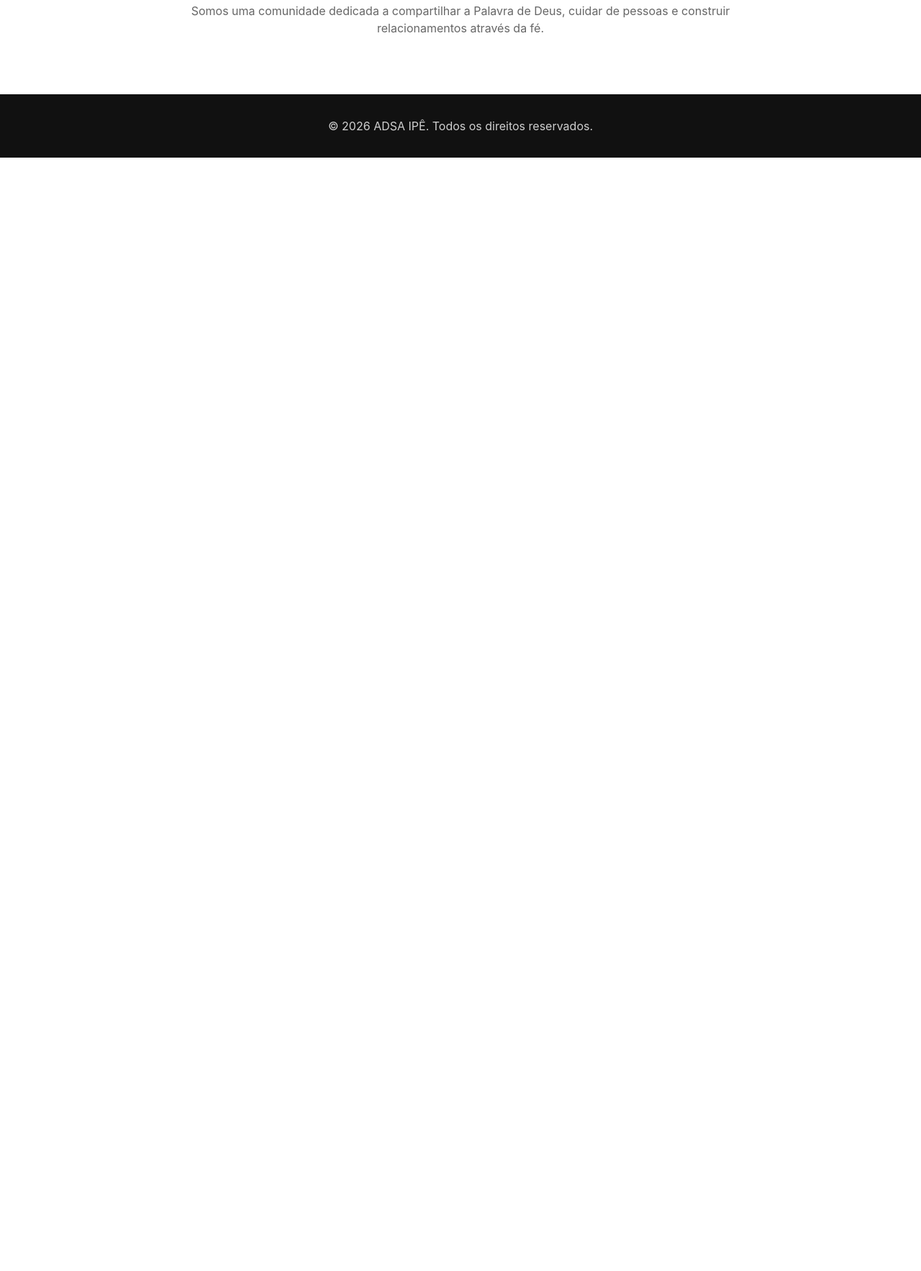
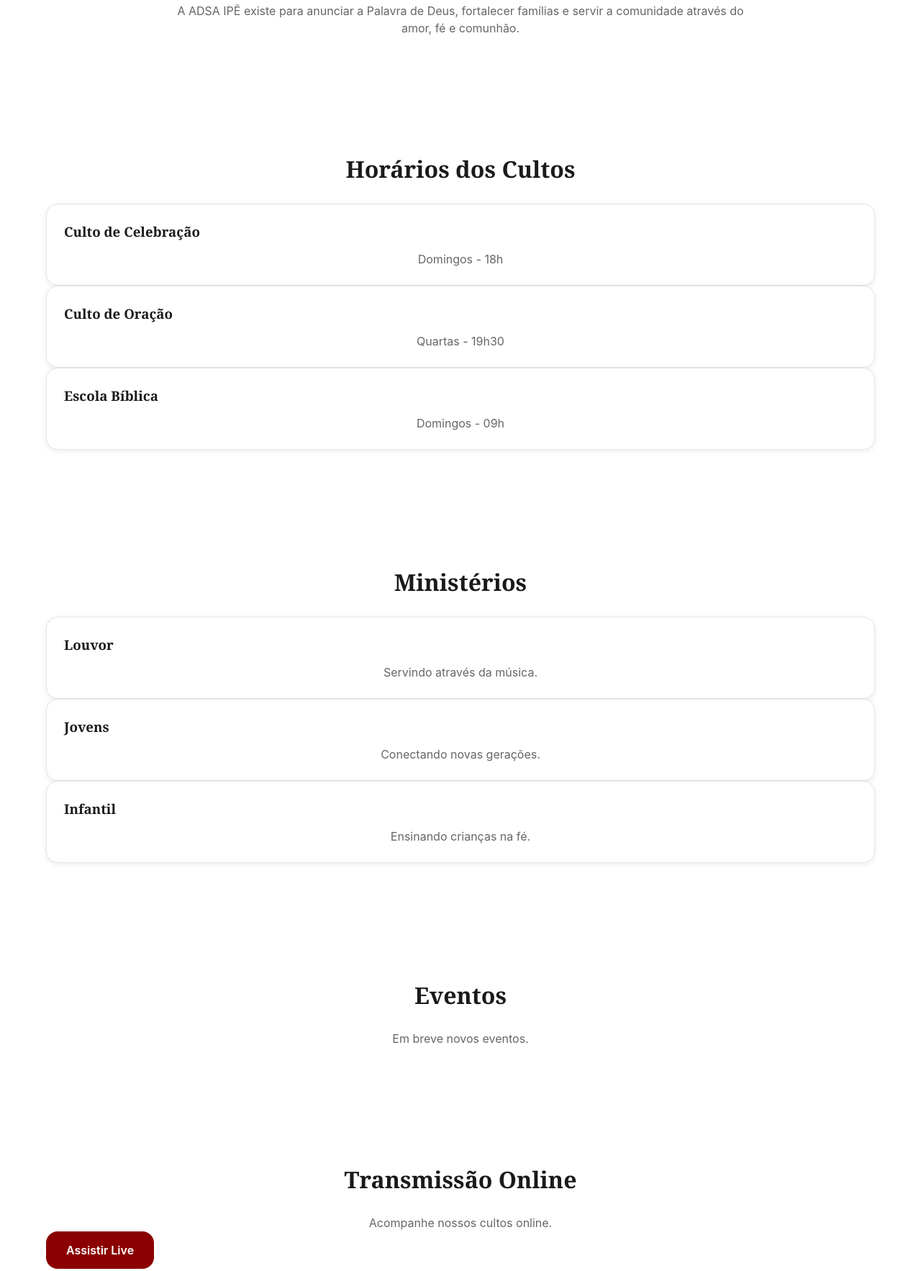
Before and after one commit to DaviAlcantara232/ADSA_IPE_SYSTEM, a website: page index.html in a window 1280 px wide. Shown: the part 950-2716 px from the top of the page at 72% size. Before the commit the page ends 1169 px from the top, so only its background shows below. Drawn offline with Linux system fonts and the light colour scheme.

Commit message:
Publicar ADSA IPE SYSTEM

```diff
--- a/index.html
+++ b/index.html
@@ -2,48 +2,59 @@
 <html lang="pt-BR">
 
 <head>
+
 <meta charset="UTF-8">
 <meta name="viewport" content="width=device-width, initial-scale=1.0">
 
 <title>ADSA IPÊ | Igreja</title>
 
-    <meta name="description" content="ADSA IPÊ - Uma igreja vivendo a fé, comunhão e propósito.">
+<meta name="description" content="ADSA IPÊ - Uma igreja vivendo fé, comunhão e propósito.">
 
-    <!-- CSS -->
+
 <link rel="stylesheet" href="css/reset.css">
 <link rel="stylesheet" href="css/design-system.css">
 <link rel="stylesheet" href="css/global.css">
 <link rel="stylesheet" href="css/components.css">
 <link rel="stylesheet" href="css/responsive.css">
 
+
 </head>
+
 
 <body>
 
-    <!-- Cabeçalho -->
+
 <header class="header">
 
 <div class="container header-content">
+
 
 <div class="logo">
 ADSA IPÊ
 </div>
 
 
-            <nav class="nav">
 
-                <a href="index.html">Início</a>
+<nav class="nav" id="navMenu">
+
+<a href="#inicio">Início</a>
 <a href="#sobre">Sobre</a>
 <a href="#ministerios">Ministérios</a>
 <a href="#eventos">Eventos</a>
+<a href="#cultos">Cultos</a>
+<a href="#contato">Contato</a>
 <a href="login.html">Área Restrita</a>
 
 </nav>
 
 
-            <button class="menu-toggle" aria-label="Abrir menu">
+
+<button class="menu-toggle" id="menuToggle">
+
 ☰
+
 </button>
+
 
 
 </div>
@@ -52,11 +63,12 @@
 
 
 
-    <!-- Hero Principal -->
 <main>
 
 
-        <section class="hero">
+
+<section class="hero" id="inicio">
+
 
 <div class="container hero-content">
 
@@ -77,7 +89,9 @@
 </p>
 
 
+
 <div class="hero-buttons">
+
 
 <a href="#cultos" class="btn-primary">
 Horários dos Cultos
@@ -88,50 +102,283 @@
 Entre em contato
 </a>
 
+
 </div>
 
 
 </div>
 
 
-
 <div class="hero-image">
 
 <div class="image-placeholder">
-                        Imagem da Igreja
+ADSA IPÊ
 </div>
+
 
 </div>
 
 
 </div>
 
+
 </section>
 
 
 
-        <!-- Sobre -->
+
 
 <section id="sobre" class="section">
+
 
 <div class="container">
 
 
 <h2>
-                    Sobre a ADSA IPÊ
+Sobre Nós
 </h2>
 
 
 <p>
-                    Somos uma comunidade dedicada a compartilhar
-                    a Palavra de Deus, cuidar de pessoas e construir
-                    relacionamentos através da fé.
+A ADSA IPÊ existe para anunciar a Palavra de Deus,
+fortalecer famílias e servir a comunidade através do amor,
+fé e comunhão.
 </p>
 
 
 </div>
 
+
 </section>
+
+
+
+
+
+
+<section id="cultos" class="section">
+
+
+<div class="container">
+
+
+<h2>
+Horários dos Cultos
+</h2>
+
+
+<div class="cards">
+
+
+<div class="card">
+
+<h3>
+Culto de Celebração
+</h3>
+
+<p>
+Domingos - 18h
+</p>
+
+</div>
+
+
+
+<div class="card">
+
+<h3>
+Culto de Oração
+</h3>
+
+<p>
+Quartas - 19h30
+</p>
+
+</div>
+
+
+
+<div class="card">
+
+<h3>
+Escola Bíblica
+</h3>
+
+<p>
+Domingos - 09h
+</p>
+
+</div>
+
+
+</div>
+
+
+</div>
+
+
+</section>
+
+
+
+
+
+
+<section id="ministerios" class="section">
+
+
+<div class="container">
+
+
+<h2>
+Ministérios
+</h2>
+
+
+<div class="cards">
+
+
+<div class="card">
+<h3>
+Louvor
+</h3>
+<p>
+Servindo através da música.
+</p>
+</div>
+
+
+<div class="card">
+<h3>
+Jovens
+</h3>
+<p>
+Conectando novas gerações.
+</p>
+</div>
+
+
+<div class="card">
+<h3>
+Infantil
+</h3>
+<p>
+Ensinando crianças na fé.
+</p>
+</div>
+
+
+</div>
+
+
+</div>
+
+
+</section>
+
+
+
+
+
+
+
+<section id="eventos" class="section">
+
+
+<div class="container">
+
+
+<h2>
+Eventos
+</h2>
+
+
+<div id="listaEventos">
+
+
+<p>
+Em breve novos eventos.
+</p>
+
+
+</div>
+
+
+</div>
+
+
+</section>
+
+
+
+
+
+
+<section class="section">
+
+
+<div class="container">
+
+
+<h2>
+Transmissão Online
+</h2>
+
+
+<p>
+Acompanhe nossos cultos online.
+</p>
+
+
+<a class="btn-primary"
+href="#">
+
+Assistir Live
+
+</a>
+
+
+</div>
+
+
+</section>
+
+
+
+
+
+
+
+<section id="contato" class="section">
+
+
+<div class="container">
+
+
+<h2>
+Contato
+</h2>
+
+
+<p>
+Entre em contato conosco.
+</p>
+
+
+<a class="btn-primary"
+href="https://wa.me/">
+
+WhatsApp
+
+</a>
+
+
+</div>
+
+
+</section>
+
+
 
 
 </main>
@@ -139,26 +386,31 @@
 
 
 
-    <!-- Rodapé -->
 
 <footer class="footer">
 
+
 <div class="container">
+
 
 <p>
 © 2026 ADSA IPÊ. Todos os direitos reservados.
 </p>
 
+
 </div>
+
 
 </footer>
 
 
 
-    <!-- JavaScript -->
+
 
 <script src="js/main.js"></script>
 
+
 </body>
 
+
 </html>
```
Lines whose indentation alone changed are shown as unchanged.
